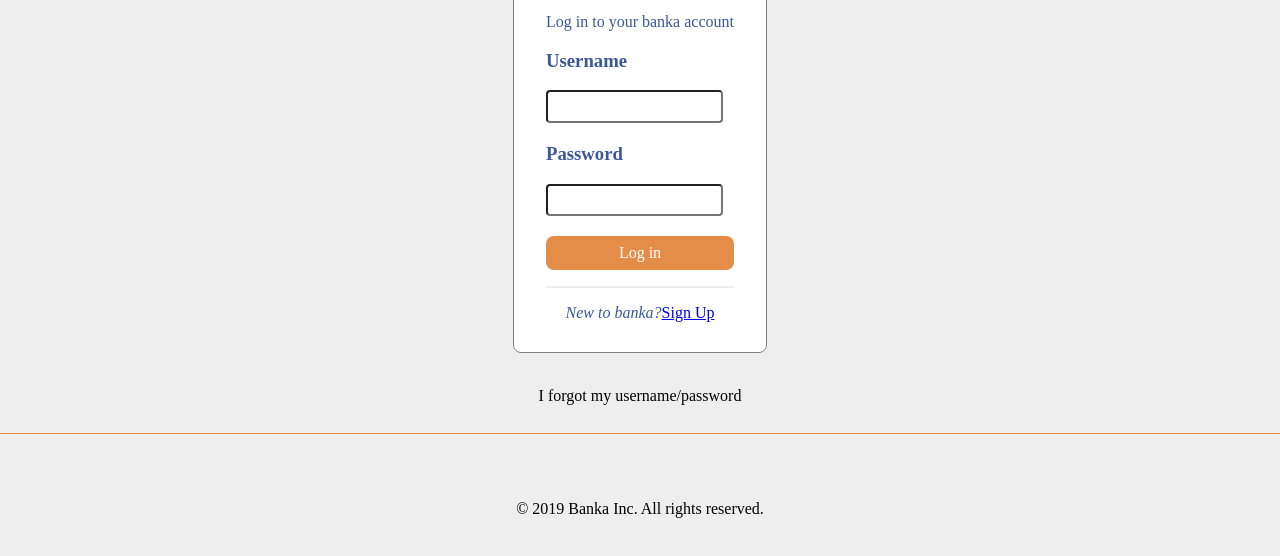
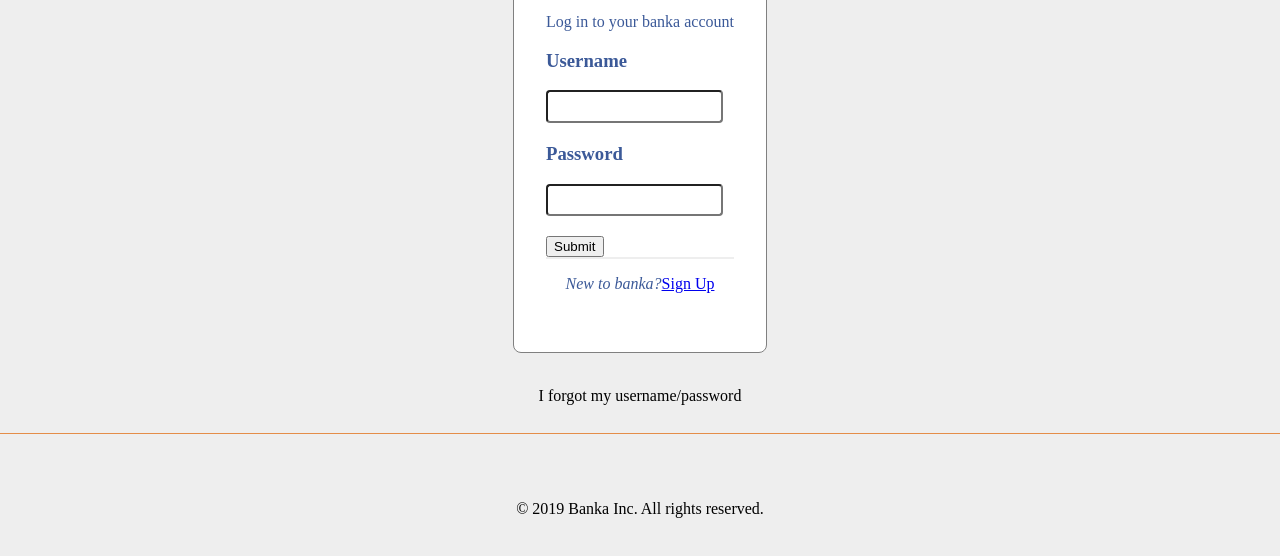
Before and after one commit to patrex/banka, a plain HTML site: page UI/usr-sign-in.html in a window 1280 px wide. Shown: the part 92-648 px from the top of the page. Drawn offline with Linux system fonts and the light colour scheme.

Commit message:
chore(template): add static action page for demo

```diff
--- a/UI/usr-sign-in.html
+++ b/UI/usr-sign-in.html
@@ -26,13 +26,16 @@
     </div>
 
     <div class="form">
+        <form action="usr-view-profile.html">
         <em class="login-prompt"> Log in to your banka account</em>
         <h3 class="heading">Username</h3>
         <input type="text" name="">
         <h3 class="heading">Password</h3>
         <input type="password" name="" id="">
 
-        <a href="#" class="subBtn">Log in</a>
+        <!--         <a href="#" class="subBtn">Log in</a> -->
+        <input type="submit" class="btn">
+        </form>
         <div class="reg-sec">
             <em class="reg-msg">New to banka?  </em>
             <a href="./usr-sign-up.html"> Sign Up</a>
```
